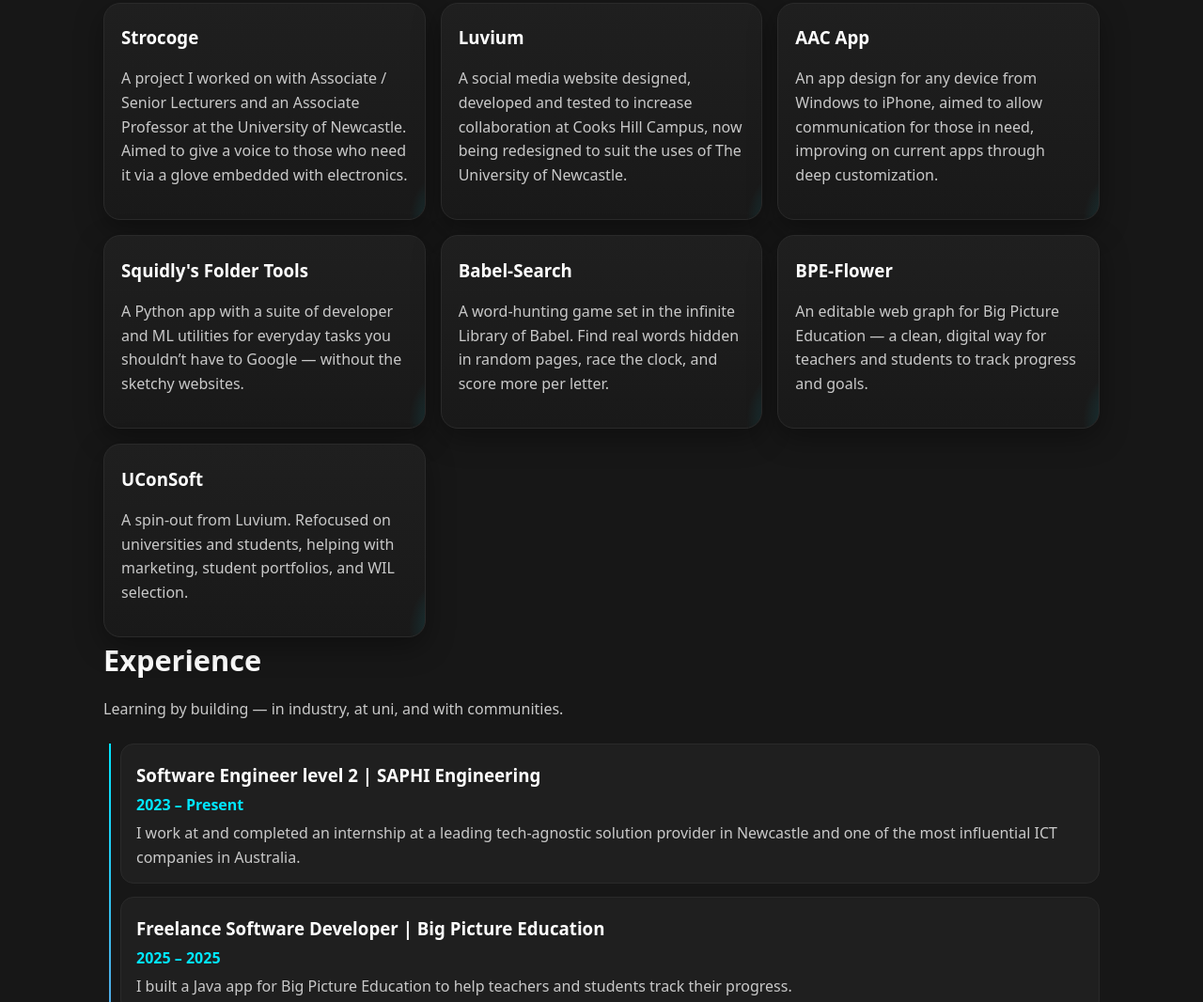
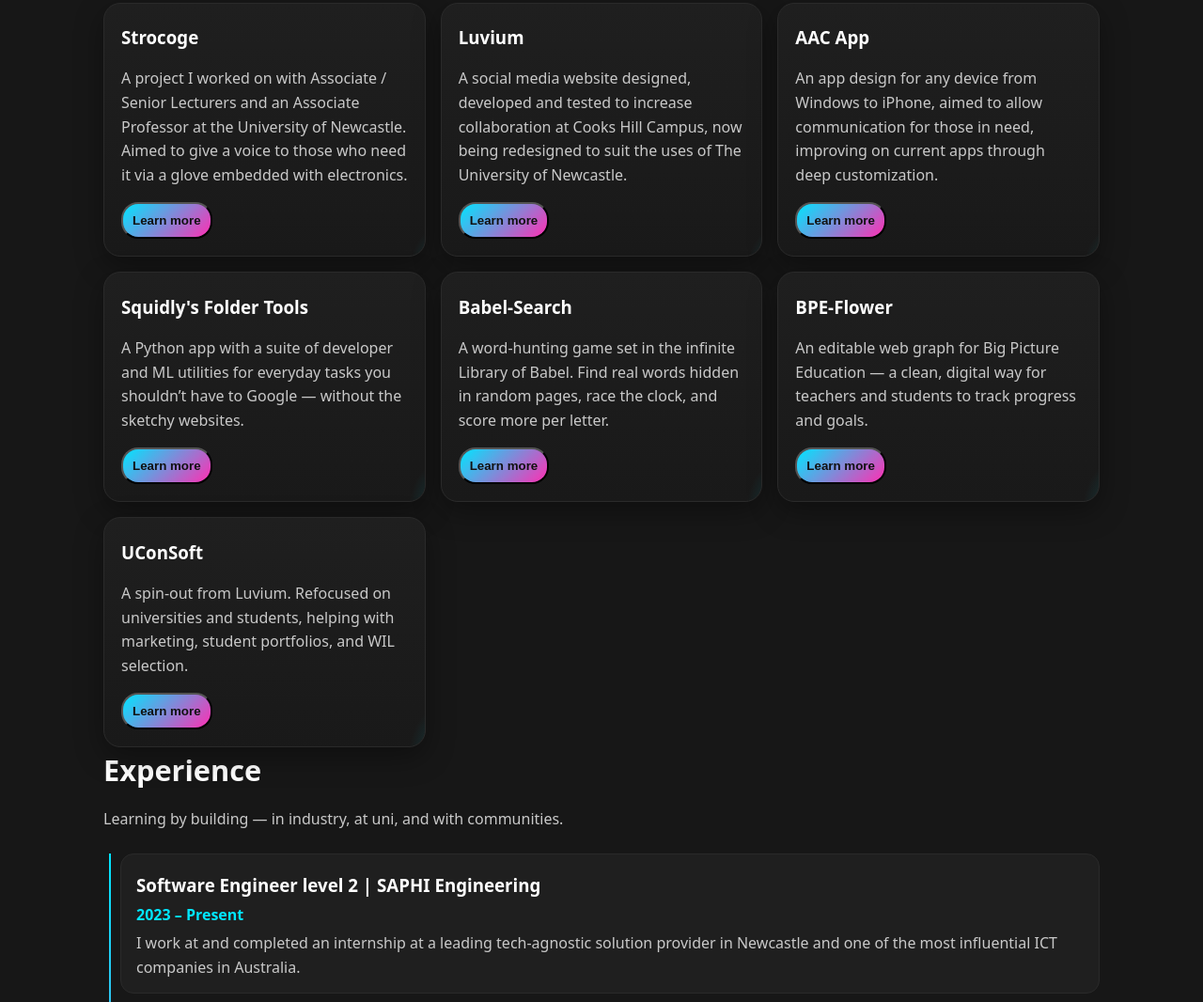
Before and after one commit to Squidly1408/bracketbird, a plain HTML site: page index.html in a window 1280 px wide. Shown: the part 1018-2084 px from the top of the page at 94% size. Drawn offline with Linux system fonts and the light colour scheme.

Commit message:
adding more info / links to projects

```diff
--- a/index.html
+++ b/index.html
@@ -135,6 +135,12 @@
         .btn-primary {
             background: linear-gradient(135deg, var(--accent), var(--accent-2));
             color: #111
+        }
+
+        .projects-grid .btn-primary {
+            padding: 10px;
+            border-radius: var(--radius);
+            font-weight: 700;
         }
 
         .btn-ghost {
@@ -474,7 +480,7 @@
         <div class="container nav">
             <div class="brand">
                 <div class="logo" aria-hidden="true">
-                    <img src="./logo.svg" alt="BracketBird Logo" viewBox="0 0 24 24" fill="none"  aria-hidden="true">
+                    <img src="./logo.svg" alt="BracketBird Logo" viewBox="0 0 24 24" fill="none" aria-hidden="true">
 
                 </div>
                 <span>BracketBird<span style="color:var(--accent-2)">Code</span></span>
@@ -545,36 +551,42 @@
                     <p>A project I worked on with Associate / Senior Lecturers and an Associate Professor at the
                         University of Newcastle. Aimed to give a voice to those who need it via a glove embedded with
                         electronics.</p>
+                    <button class="btn-primary" onclick="window.location.href='https://github.com/Squidly1408/Strocoge'">Learn more</button>
                 </article>
                 <article class="project-card hidden">
                     <h3>Luvium</h3>
                     <p>A social media website designed, developed and tested to increase collaboration at Cooks Hill
                         Campus, now being redesigned to suit the uses of The University of Newcastle.</p>
+                  <button class="btn-primary" onclick="window.location.href='https://github.com/Squidly1408/fic'">Learn more</button>
                 </article>
                 <article class="project-card hidden">
                     <h3>AAC App</h3>
                     <p>An app design for any device from Windows to iPhone, aimed to allow communication for those in
                         need, improving on current apps through deep customization.</p>
+                   <button class="btn-primary" onclick="window.location.href='https://github.com/Squidly1408/aaca'">Learn more</button>
                 </article>
                 <article class="project-card hidden">
                     <h3>Squidly's Folder Tools</h3>
-                    <p>A Python app with a suite of developer and ML utilities for everyday tasks you shouldn’t have to
-                        Google — without the sketchy websites.</p>
+                    <p>A Python app with a suite of developer and ML utilities for everyday tasks you shouldn’t have to Google — without the sketchy websites.</p>
+           <button class="btn-primary" onclick="window.location.href='https://github.com/Squidly1408/Squidly-s_Folder_Tools'">Learn more</button>
                 </article>
                 <article class="project-card hidden">
                     <h3>Babel-Search</h3>
                     <p>A word‑hunting game set in the infinite Library of Babel. Find real words hidden in random pages,
                         race the clock, and score more per letter.</p>
+        <button class="btn-primary" onclick="window.location.href='https://github.com/Babel-Search/Babel-Search.github.io'">Learn more</button>
                 </article>
                 <article class="project-card hidden">
                     <h3>BPE-Flower</h3>
                     <p>An editable web graph for Big Picture Education — a clean, digital way for teachers and students
                         to track progress and goals.</p>
+        <button class="btn-primary" onclick="window.location.href='https://github.com/Squidly1408/BPE-Flower'">Learn more</button>
                 </article>
                 <article class="project-card hidden">
                     <h3>UConSoft</h3>
                     <p>A spin‑out from Luvium. Refocused on universities and students, helping with marketing, student
                         portfolios, and WIL selection.</p>
+             <button class="btn-primary" onclick="window.location.href='https://github.com/Squidly1408/UConSoft'">Learn more</button>
                 </article>
             </div>
         </section>
@@ -709,8 +721,10 @@
                         <p class="sub">Based in Newcastle, Australia. Open to remote and hybrid work.
                         </p>
                         <div class="chiprow">
-                            <div class="chip">Email: <a href="mailto:bracketbirdcode@gmail.com"><strong id="emailText">bracketbirdcode@Gmail.com</strong></a></div>
-                            <div class="chip">GitHub: <a href="https://github.com/BracketBird"><strong>BracketBird</strong></a></div>
+                            <div class="chip">Email: <a href="mailto:bracketbirdcode@gmail.com"><strong
+                                        id="emailText">bracketbirdcode@Gmail.com</strong></a></div>
+                            <div class="chip">GitHub: <a
+                                    href="https://github.com/BracketBird"><strong>BracketBird</strong></a></div>
                         </div>
                     </div>
                 </div>
```
